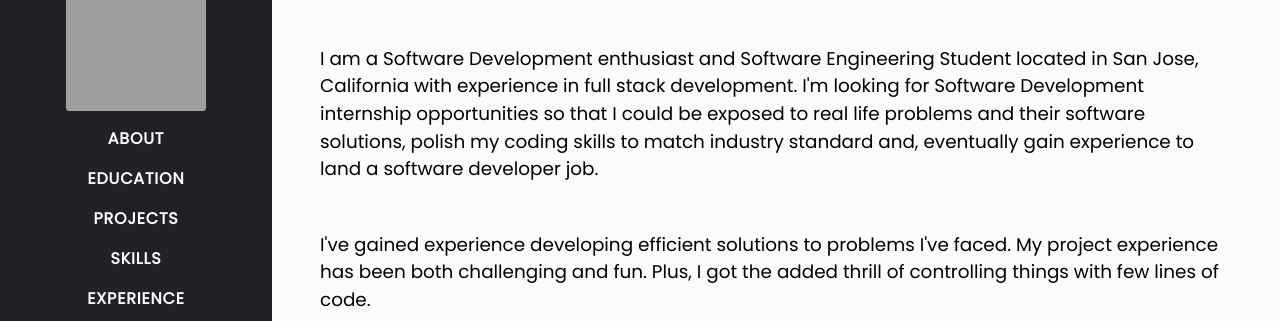
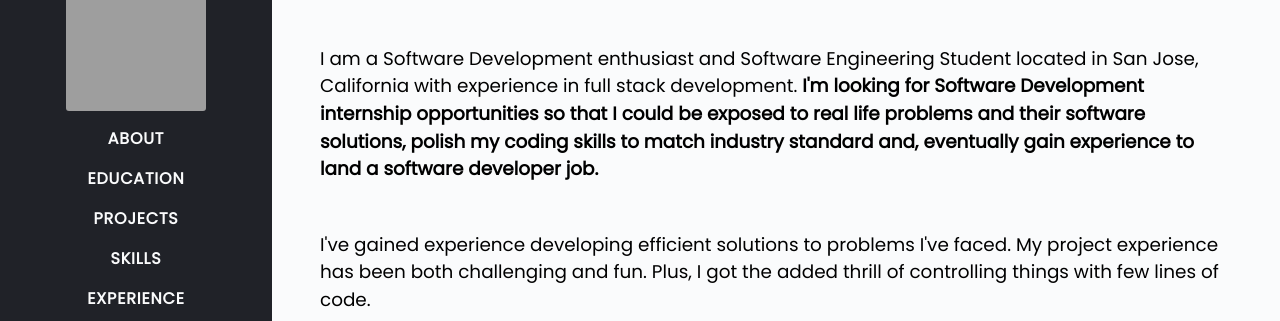
Before and after one commit to rohansamavedam/Personal-Portfolio-2019, a plain HTML site: page index.html in a window 1280 px wide. Shown: the part 207-528 px from the top of the page. Drawn offline with Linux system fonts and the light colour scheme; grey boxes are pictures that could not be loaded; a web font is replaced by a local one.

Commit message:
Update index.html

```diff
--- a/index.html
+++ b/index.html
@@ -86,7 +86,7 @@
         <div class="subheading mb-5">(925) 964-6074 ·
           <a href="mailto:rohansamavedam@gmail.com" target="_blank">rohansamavedam@gmail.com</a>
         </div>
-        <p class="lead mb-5">I am a Software Development enthusiast and Software Engineering Student located in San Jose, California with experience in full stack development. I'm looking for Software Development internship opportunities so that I could be exposed to real life problems and their software solutions, polish my coding skills to match industry standard and, eventually gain experience to land a software developer job.</p>
+        <p class="lead mb-5">I am a Software Development enthusiast and Software Engineering Student located in San Jose, California with experience in full stack development. <strong>I'm looking for Software Development internship opportunities so that I could be exposed to real life problems and their software solutions, polish my coding skills to match industry standard and, eventually gain experience to land a software developer job.<strong></p>
           <p class="lead mb-5">I've gained experience developing efficient solutions to problems I've faced. My project experience has been both challenging and fun. Plus, I got the added thrill of controlling things with few lines of code.
           </p><p class="lead mb-5"> The logical extension of my education and project experience coupled with my passion for technology is my continued desire to learn and build beautiful software solutions. When I'm not coding, I like to play tennis, go exploring places, play video games and watch movies.</p>
       </div>
```
